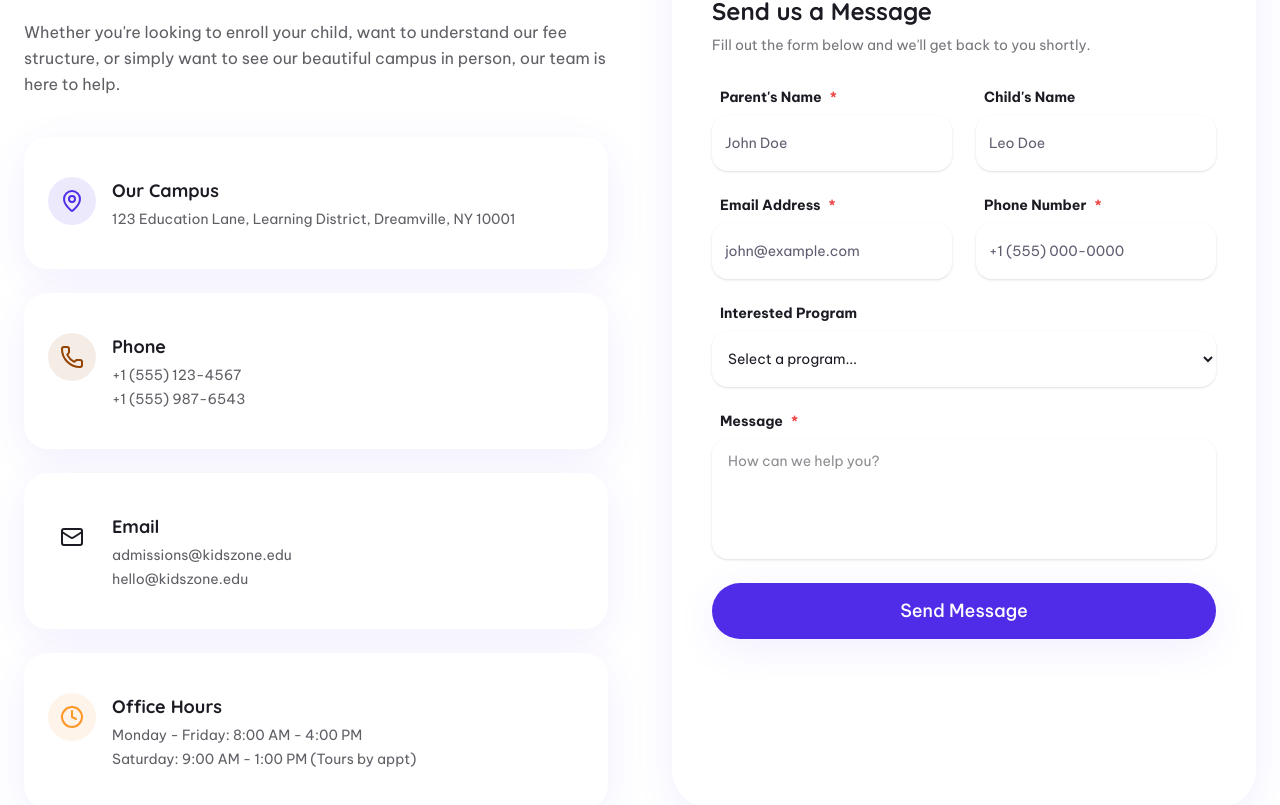
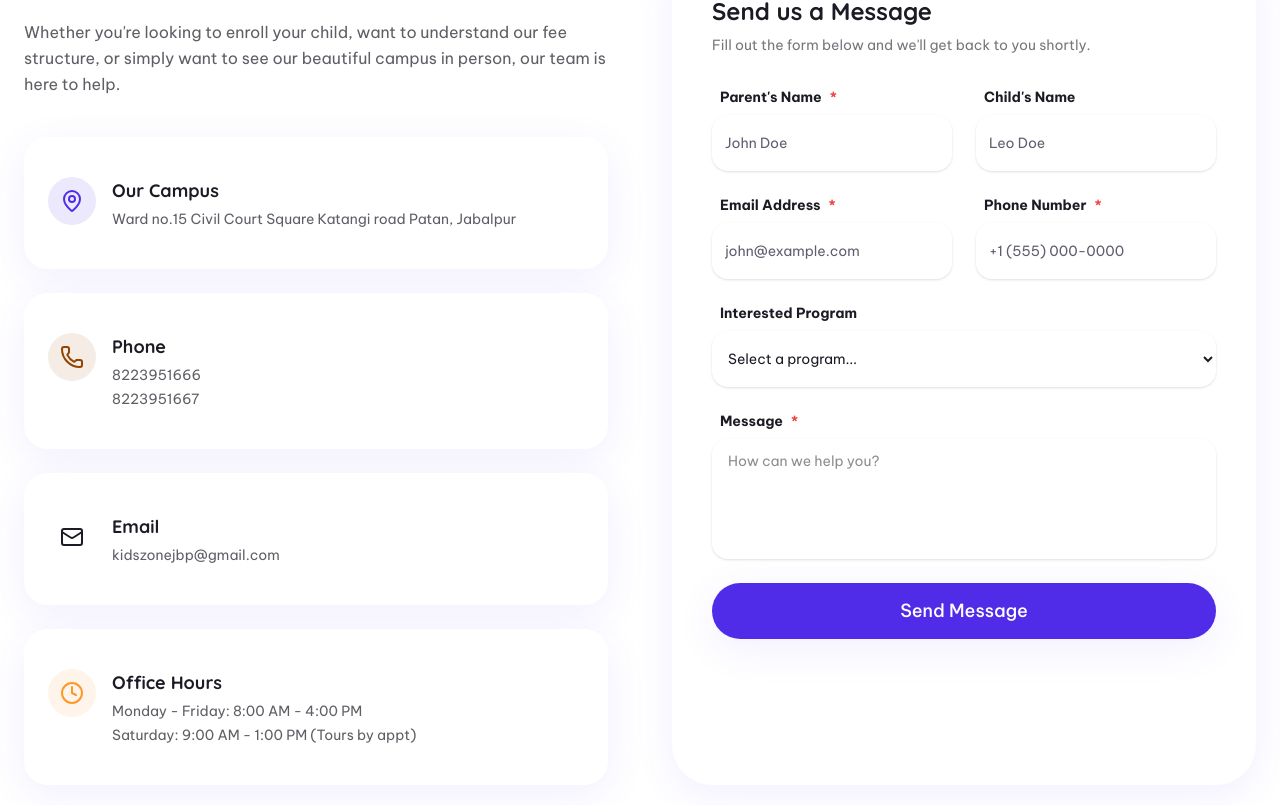
Before and after one commit to harshaiagentsworkspace-sudo/kidszone, a Next.js app: page /contact in a window 1280 px wide. Shown: the part 583-1388 px from the top of the page. Built offline with nearby package versions, Linux system fonts and the light colour scheme.

Commit message:
Update contact page information

```diff
--- a/src/app/contact/page.tsx
+++ b/src/app/contact/page.tsx
@@ -37,7 +37,7 @@ export default function ContactPage() {
                     </div>
                     <div>
                       <h4 className="font-bold text-lg font-quicksand mb-1">Our Campus</h4>
-                      <p className="text-foreground/70 text-sm">123 Education Lane, Learning District, Dreamville, NY 10001</p>
+                      <p className="text-foreground/70 text-sm">Ward no.15 Civil Court Square Katangi road Patan, Jabalpur</p>
                     </div>
                   </CardContent>
                 </Card>
@@ -49,8 +49,8 @@ export default function ContactPage() {
                     </div>
                     <div>
                       <h4 className="font-bold text-lg font-quicksand mb-1">Phone</h4>
-                      <p className="text-foreground/70 text-sm mb-1">+1 (555) 123-4567</p>
-                      <p className="text-foreground/70 text-sm">+1 (555) 987-6543</p>
+                      <p className="text-foreground/70 text-sm mb-1">8223951666</p>
+                      <p className="text-foreground/70 text-sm">8223951667</p>
                     </div>
                   </CardContent>
                 </Card>
@@ -62,8 +62,7 @@ export default function ContactPage() {
                     </div>
                     <div>
                       <h4 className="font-bold text-lg font-quicksand mb-1">Email</h4>
-                      <p className="text-foreground/70 text-sm mb-1">admissions@kidszone.edu</p>
-                      <p className="text-foreground/70 text-sm">hello@kidszone.edu</p>
+                      <p className="text-foreground/70 text-sm">kidszonejbp@gmail.com</p>
                     </div>
                   </CardContent>
                 </Card>
```
